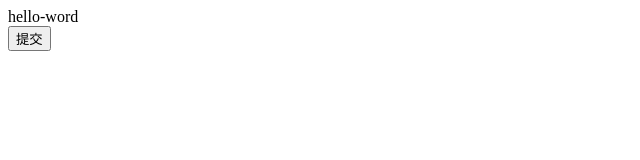
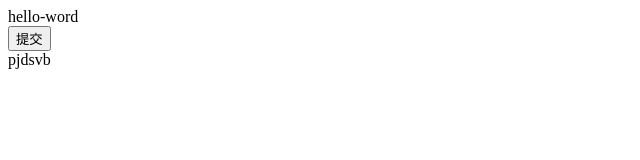
Before and after one commit to Crystallos/gitskills, a plain HTML site: page pask/index.html in a window 1280 px wide. Shown: the full height of the page, 0-640 px from the left. Drawn offline with Linux system fonts and the light colour scheme.

Commit message:
✨feat: 创建一个

```diff
--- a/pask/index.html
+++ b/pask/index.html
@@ -9,5 +9,6 @@
 <body>
     <div>hello-word</div>
     <button>提交</button>
+    <div>pjdsvb</div>
 </body>
 </html>
```
